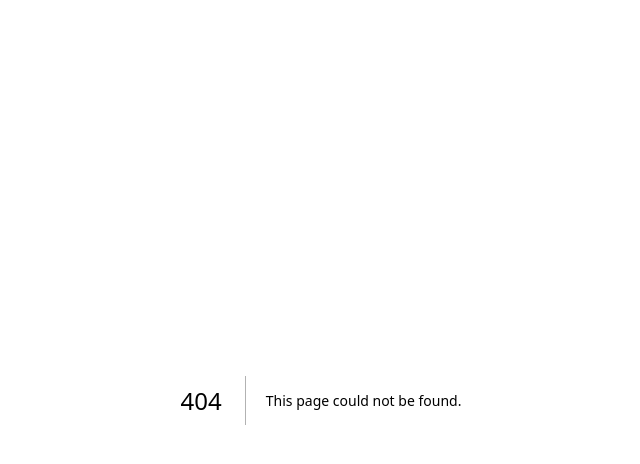
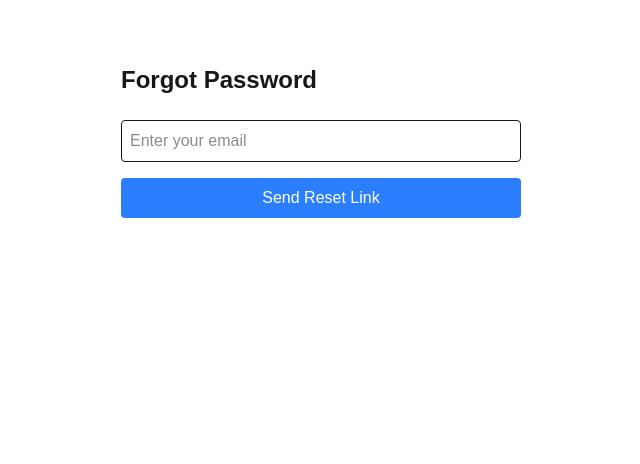
Before and after one commit to Bishuthapa/Blogs, a Next.js app: page /forgot-password in a window 1280 px wide. Before the commit this address had no page. Shown: the top 464 px of the page, without its empty margins (319-959 px from the left). Built offline with nearby package versions, Linux system fonts and the light colour scheme.

Commit message:
add the forgot password page

```diff
--- /dev/null
+++ b/app/forgot-password/page.tsx
@@ -0,0 +1,53 @@
+"use client";
+
+import { useState } from "react";
+import axios from "axios";
+import { toast } from "react-hot-toast";
+
+export default function ForgotPassword() {
+    const [email, setEmail] = useState("");
+    const [loading, setLoading] = useState(false);
+
+    const handleSubmit = async (e: React.FormEvent) => {
+        e.preventDefault();
+        setLoading(true);
+
+        try {
+            const res = await axios.post("/api/auth/users/login", {
+                action: "forgot-password",
+                email
+            });
+            toast.success(res.data.message);
+            setEmail("");
+        } catch (error) {
+            if (axios.isAxiosError(error)) {
+                toast.error(error.response?.data?.message || "Something went wrong");
+            }
+        } finally {
+            setLoading(false);
+        }
+    };
+
+    return (
+        <div className="max-w-md mx-auto mt-10 p-6">
+            <h1 className="text-2xl font-bold mb-6">Forgot Password</h1>
+            <form onSubmit={handleSubmit}>
+                <input
+                    type="email"
+                    placeholder="Enter your email"
+                    value={email}
+                    onChange={(e) => setEmail(e.target.value)}
+                    className="w-full p-2 border rounded mb-4"
+                    required
+                />
+                <button
+                    type="submit"
+                    disabled={loading}
+                    className="w-full bg-blue-500 text-white p-2 rounded disabled:opacity-50"
+                >
+                    {loading ? "Sending..." : "Send Reset Link"}
+                </button>
+            </form>
+        </div>
+    );
+}
```
